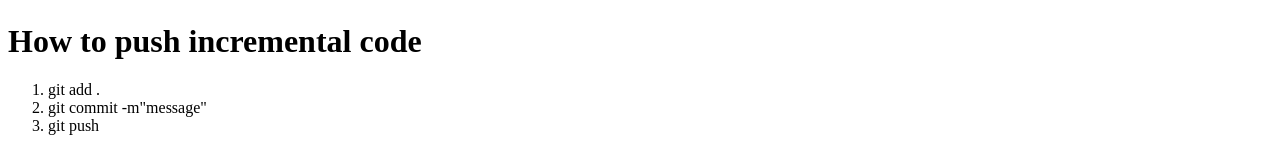
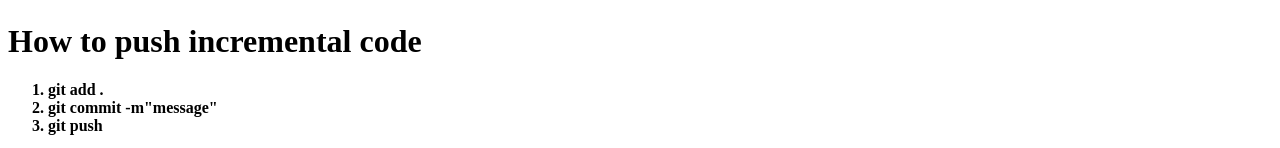
Before and after one commit to Md-abid-khan/first-github-repo1, a plain HTML site: page index.html in a window 1280 px wide. Shown: the part 1746-1894 px from the top of the page. Drawn offline with Linux system fonts and the light colour scheme.

Commit message:
boldong list

```diff
--- a/index.html
+++ b/index.html
@@ -26,7 +26,7 @@
   There is some link given <br><a href="https://www.youtube.com/">YouTube</a><br><a href="https://www.facebook.com/">Facebook</a><br>
   This link will open another tab <br> <a href="https://www.instagram.com/" target="_blank">Instagram</a><br>
   <img src="./download.webp" alt="Virat Kohli" height="400px" width="300px">
-  <H1>
+  <b><H1>
     How to push incremental code
   </H1>
   <ol>
@@ -34,6 +34,6 @@
     <li>git commit -m"message"</li>
     <li>git push</li>
   </ol>
-
+  </b>
 </body>
 </html>
```
